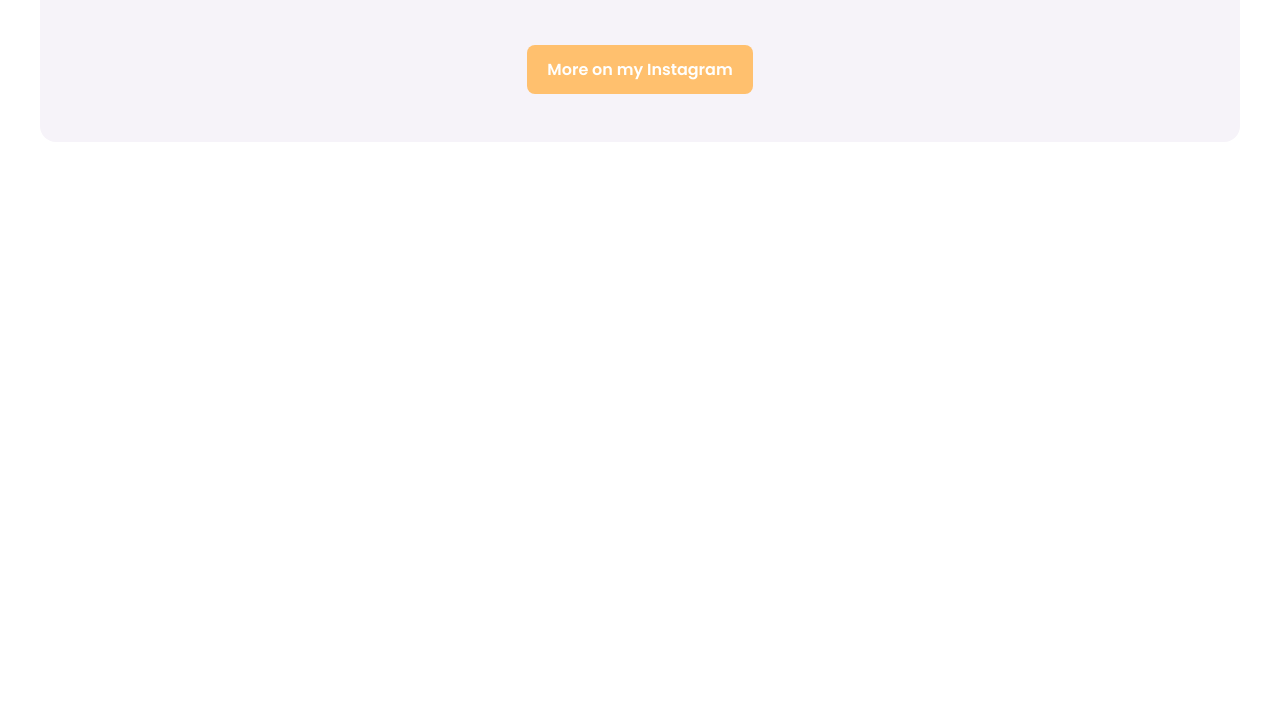
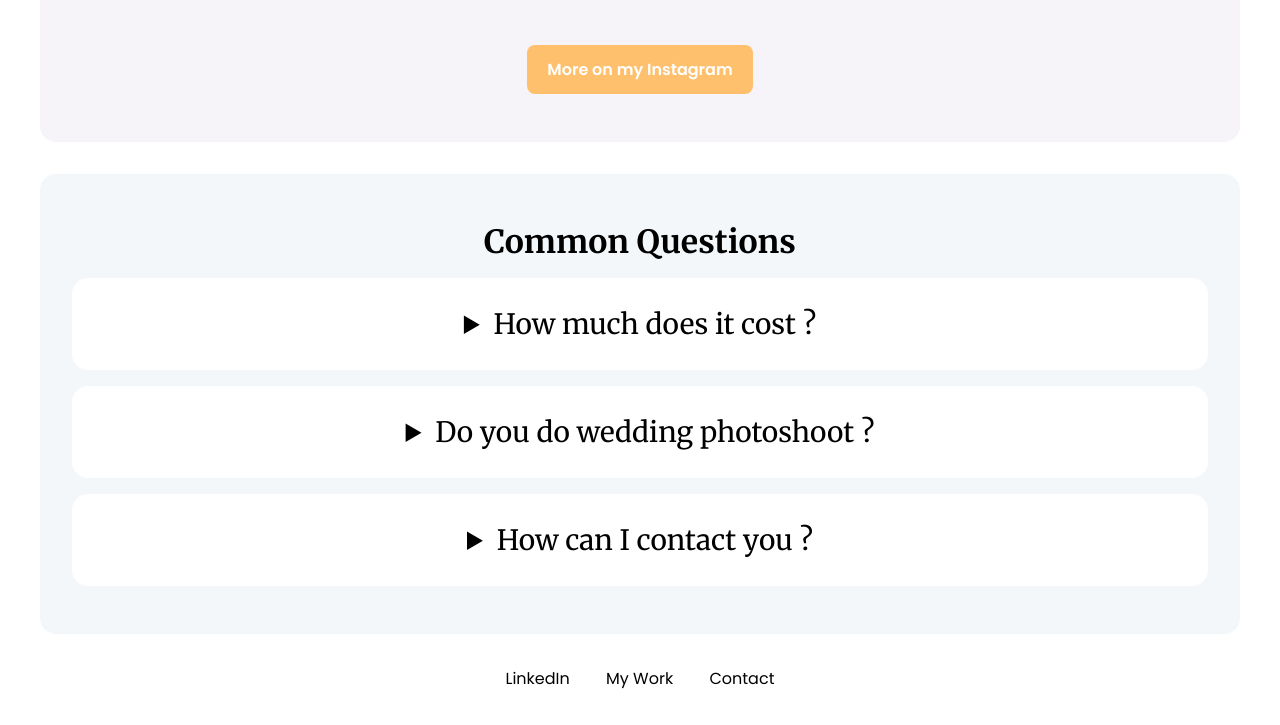
Before and after one commit to PandaPuti/photographer-personal-website, a plain HTML site: page index.html in a window 1280 px wide. Shown: the part 1680-2405 px from the top of the page. Before the commit the page ends 1870 px from the top, so only its background shows below. Drawn offline with Linux system fonts and the light colour scheme.

Commit message:
Added common questions section footer and styling

```diff
--- a/index.html
+++ b/index.html
@@ -50,5 +50,27 @@
     </div>
     <a href="" class="cta-button">More on my Instagram</a>
   </section>
+
+  <section>
+    <h2>Common Questions</h2>
+    <details>
+      <summary>How much does it cost ?</summary>
+      <p>Lorem ipsum dolor sit amet consectetur adipisicing elit. Maxime excepturi, possimus labore incidunt autem reprehenderit!</p>
+    </details>
+    <details>
+      <summary>Do you do wedding photoshoot ?</summary>
+      <p>Lorem ipsum dolor sit amet consectetur adipisicing elit. Maxime excepturi, possimus labore incidunt autem reprehenderit!</p>
+    </details>
+    <details>
+      <summary>How can I contact you ?</summary>
+      <p>Lorem ipsum dolor sit amet consectetur adipisicing elit. Maxime excepturi, possimus labore incidunt autem reprehenderit!</p>
+    </details>
+  </section>
+
+  <footer>
+    <a href="">LinkedIn</a>
+    <a href="#my-work">My Work</a>
+    <a href="mailto:example@gmail.com">Contact</a>
+  </footer>
 </body>
 </html>
--- a/style.css
+++ b/style.css
@@ -149,3 +149,34 @@
 .grid-container img:hover {
   scale: 1.05;
 }
+
+details {
+  margin-top: 1em;
+  background-color: var(--base-color);
+  border-radius: 1em;
+}
+
+details summary {
+  padding: 1em;
+  font-size: 1.75rem;
+  font-family: Merriweather, Poppins, 'Segoe UI', Tahoma, Geneva, Verdana, sans-serif;
+}
+
+details p {
+  padding: 0 2em 2em 2em;
+}
+
+footer {
+  padding-bottom: 1.5em;
+  text-align: center;
+}
+
+footer a {
+  margin: 0 1em;
+  text-decoration: none;
+  color: var(--text-color);
+}
+
+footer a:hover {
+  text-decoration: underline;
+}
```
